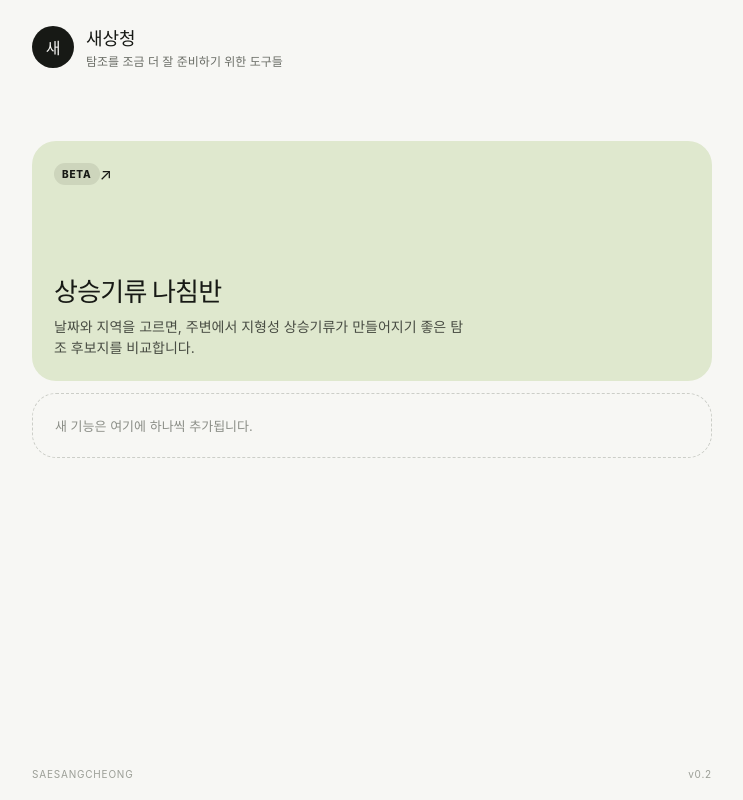
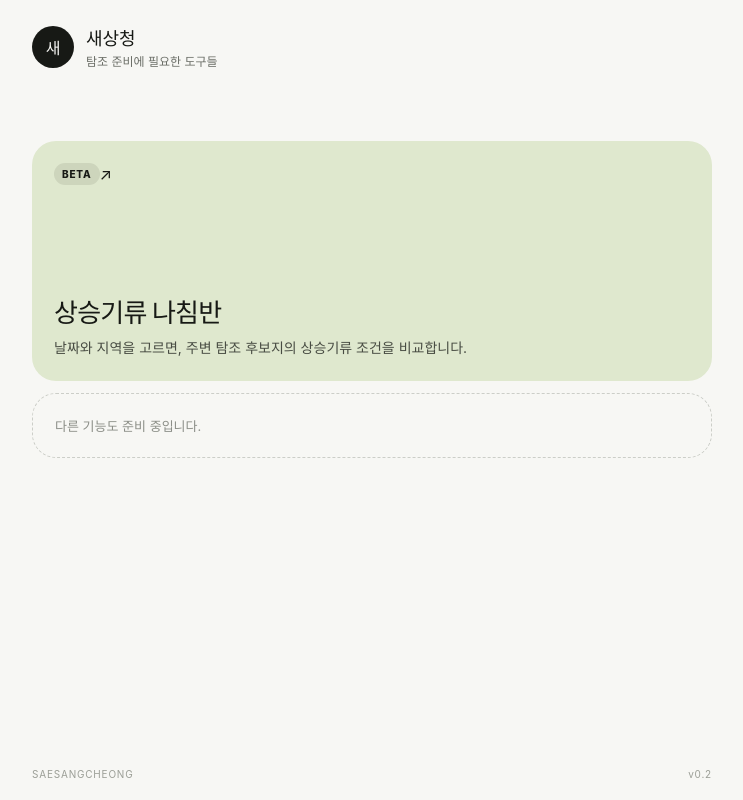
Before and after one commit to bj7376/saecast, a React (Vite) app: page / in a window 1280 px wide. Shown: the whole page, without its empty margins (268-1011 px from the left). Built offline with nearby package versions, Linux system fonts and the light colour scheme.

Commit message:
Use 30 km radius and refine UI copy

```diff
--- a/src/App.tsx
+++ b/src/App.tsx
@@ -89,7 +89,7 @@ function Home({ onOpenCompass }: { onOpenCompass: () => void }) {
         <div className="brand-mark">새</div>
         <div>
           <h1>새상청</h1>
-          <p>탐조를 조금 더 잘 준비하기 위한 도구들</p>
+          <p>탐조 준비에 필요한 도구들</p>
         </div>
       </header>
 
@@ -102,14 +102,14 @@ function Home({ onOpenCompass }: { onOpenCompass: () => void }) {
           <div>
             <h3>상승기류 나침반</h3>
             <p>
-              날짜와 지역을 고르면, 주변에서 지형성 상승기류가
-              만들어지기 좋은 탐조 후보지를 비교합니다.
+              날짜와 지역을 고르면, 주변 탐조 후보지의
+              상승기류 조건을 비교합니다.
             </p>
           </div>
         </button>
 
         <div className="future-card">
-          <span>새 기능은 여기에 하나씩 추가됩니다.</span>
+          <span>다른 기능도 준비 중입니다.</span>
         </div>
       </section>
 
@@ -154,7 +154,7 @@ function SoaringCompass({ onHome }: { onHome: () => void }) {
   const startAnalysis = () => {
     if (!pickedPlace || !database) return;
 
-    const nearby = candidatesWithinRadius(database.candidates, pickedPlace, 15);
+    const nearby = candidatesWithinRadius(database.candidates, pickedPlace, 30);
     const pool = buildAnalysisPool(nearby, 30);
 
     setAnalysisError(null);
@@ -334,7 +334,7 @@ function SelectScreen({
 
       <div className="map-instruction">
         <strong>탐조를 어디로 가실 건가요?</strong>
-        <span>지도를 움직여 가운데 핀을 지역에 맞춰주세요.</span>
+        <span>지도를 움직여 가운데 핀을 탐조할 곳에 놓아주세요.</span>
       </div>
 
       <div className="bottom-panel location-picker-panel">
@@ -342,7 +342,7 @@ function SelectScreen({
 
         <div className="picker-fields">
           <div className="picker-field">
-            <span>가운데 핀</span>
+            <span>선택 위치</span>
             <strong>
               {pickedPlace
                 ? `${pickedPlace.lat.toFixed(3)}, ${pickedPlace.lon.toFixed(3)}`
@@ -363,7 +363,7 @@ function SelectScreen({
         </div>
 
         <div className="picker-action-row">
-          <span>핀 기준 반경 15 km</span>
+          <span>선택 지점에서 30 km</span>
           <button
             className="primary-button picker-submit"
             disabled={!ready}
@@ -407,7 +407,7 @@ function LoadingScreen({
           <div className="orbit-dot" />
         </div>
         <p className="eyebrow">ANALYZING {candidateCount} PLACES</p>
-        <h1>맹금류가 상승기류를<br />타기 좋은 곳을 찾는 중...</h1>
+        <h1>맹금류가 상승기류를<br />타기 좋은 곳을 찾고 있어요</h1>
         <p className="loading-copy">{copy}</p>
         <div className="progress-track" aria-label={`분석 진행 ${Math.round(progress * 100)}%`}>
           <span style={{ width: `${Math.max(2, progress * 100)}%` }} />
@@ -506,8 +506,8 @@ function ResultsScreen({
 
       {results.length === 0 ? (
         <div className="empty-results bottom-panel">
-          <h2>15 km 안에서 분석할 후보지를 찾지 못했어요.</h2>
-          <p>기준점을 조금 옮겨 다시 시도해 주세요.</p>
+          <h2>30 km 안에서 탐조 후보지를 찾지 못했어요.</h2>
+          <p>지도를 조금 옮겨 다시 찾아보세요.</p>
           <button className="secondary-button full" onClick={onBack}>다시 선택</button>
         </div>
       ) : (
@@ -527,7 +527,7 @@ function ResultsScreen({
                 <div className="result-card-head">
                   <span className="candidate-index">{candidate.overallRank}</span>
                   <span>{typeLabel(candidate.candidate_type)}</span>
-                  <span className="local-rank-label">주변 1.5 km 내 상위 {candidate.localTopPercent}%</span>
+                  <span className="local-rank-label">주변 1.5 km 기준 상위 {candidate.localTopPercent}%</span>
                 </div>
 
                 <h2>{candidate.name}</h2>
@@ -560,8 +560,8 @@ function ResultsScreen({
                 </div>
 
                 <div className="heatmap-note">
-                  <span>지도 색은 {timeLabel(candidate.bestTime)}의 반경 15 km 상승기류 분포</span>
-                  <strong>핀 위치는 하루 평균 상위 {candidate.localTopPercent}%</strong>
+                  <span>지도: {timeLabel(candidate.bestTime)} 기준 반경 30 km 상승기류</span>
+                  <strong>이 지점: 하루 평균 상위 {candidate.localTopPercent}%</strong>
                 </div>
 
                 {candidate.id === selectedId && (
@@ -572,7 +572,7 @@ function ResultsScreen({
                       onReport();
                     }}
                   >
-                    날짜별 상승기류 리포트
+                    상승기류 리포트 보기
                   </button>
                 )}
               </div>
@@ -581,7 +581,7 @@ function ResultsScreen({
 
           <div className="carousel-hint">
             <span>{selected?.name ?? ""}</span>
-            <span>카드를 넘겨 비교해보세요 →</span>
+            <span>옆으로 넘겨 다른 후보지 보기 →</span>
           </div>
         </div>
       )}
```
